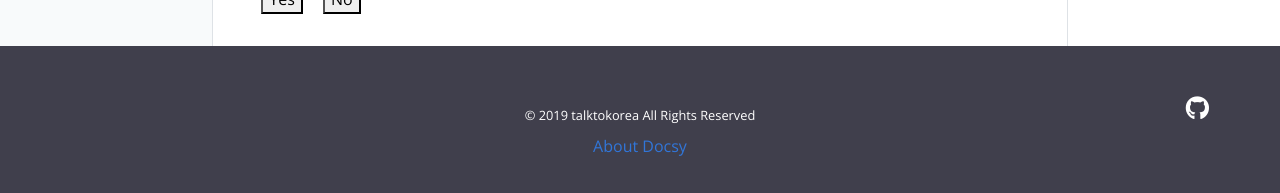
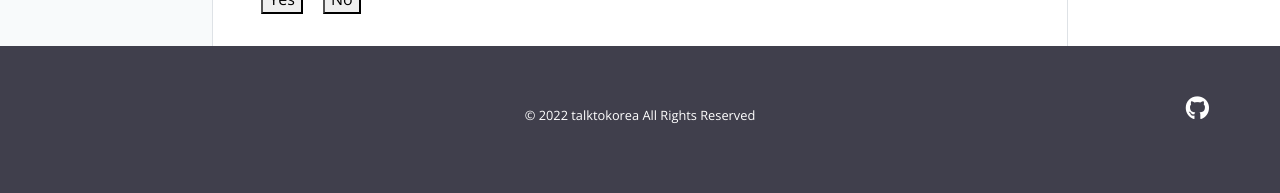
Before and after one commit to talktokorea/talktokorea1.github.io, a Jekyll site: the page built from pages/index.md, in a window 1280 px wide and 900 px high, scrolled down 885 px. Shown: the part 704-897 px from the top of the window. Built offline with Jekyll 4.4.1, drawn with Linux system fonts in a browser that asks for light colours.

Commit message:
footer changed

```diff
--- a/_includes/footer.html
+++ b/_includes/footer.html
@@ -28,9 +28,9 @@
 </ul>
 </div>
 <div class="col-12 col-sm-4 text-center py-2 order-sm-2">
-  <small class="text-white">© 2019 {{ site.author }} All Rights Reserved</small>
-  {% if site.privacy %}<small class="ml-1"><a href="{{ site.privacy }}" target="_blank">Privacy Policy</a></small>{% endif %}
-  <p class="mt-2"><a href="/about/">About Docsy</a></p>
+  <small class="text-white">© 2022 {{ site.author }} All Rights Reserved</small>
+<!--  {% if site.privacy %}<small class="ml-1"><a href="{{ site.privacy }}" target="_blank">Privacy Policy</a></small>{% endif %} -->
+<!--    <p class="mt-2"><a href="/about/">About Docsy</a></p>  -->
       </div>
     </div>
   </div>
```
